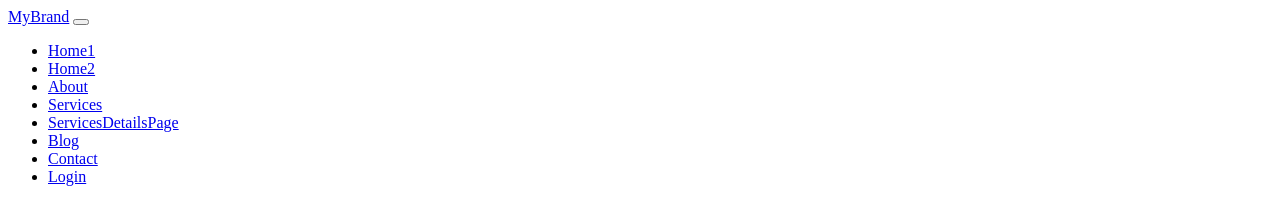
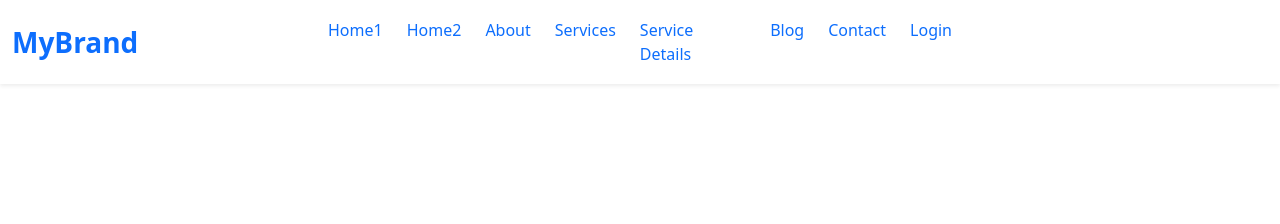
Before and after one commit to MaruthiMalapati/TestingSite, a plain HTML site: page Navbar.html in a window 1280 px wide. Drawn offline with nearby package versions, Linux system fonts and the light colour scheme.

Commit message:
nav changes

```diff
--- a/Navbar.html
+++ b/Navbar.html
@@ -1,34 +1,78 @@
-
 <!DOCTYPE html>
 <html lang="en">
 <head>
   <meta charset="UTF-8">
-    <meta name="viewport" content="width=\, initial-scale=1.0">
-    <title>Document</title>
+  <meta name="viewport" content="width=device-width, initial-scale=1.0">
+  <title>Responsive Navbar</title>
+
+  <!-- Bootstrap CSS -->
+  <link
+    href="https://cdn.jsdelivr.net/npm/bootstrap@5.3.0/dist/css/bootstrap.min.css"
+    rel="stylesheet"
+  />
+  <style>
+    /* Optional: Ensure navbar center alignment looks neat */
+    @media (min-width: 992px) {
+      .navbar-center {
+        position: absolute;
+        left: 50%;
+        transform: translateX(-50%);
+      }
+    }
+  </style>
 </head>
 <body>
-     <nav class="navbar navbar-expand-lg bg-white dark:bg-gray-800 shadow-sm sticky-top py-3 z-50">
-    <div class="container-fluid flex justify-between items-center px-4">
-      <a class="navbar-brand text-3xl font-extrabold text-indigo-600 dark:text-indigo-400" href="#">MyBrand</a>
-      <button class="navbar-toggler" type="button" data-bs-toggle="collapse" data-bs-target="#navbarNav">
+  <nav class="navbar navbar-expand-lg navbar-light bg-white shadow-sm sticky-top py-3 position-relative">
+    <div class="container-fluid">
+      <!-- Left Brand -->
+      <a class="navbar-brand fs-3 fw-bold text-primary" href="#">MyBrand</a>
+
+      <!-- Toggler -->
+      <button
+        class="navbar-toggler"
+        type="button"
+        data-bs-toggle="collapse"
+        data-bs-target="#navbarNav"
+        aria-controls="navbarNav"
+        aria-expanded="false"
+        aria-label="Toggle navigation"
+      >
         <span class="navbar-toggler-icon"></span>
       </button>
-      <div class="navbar-collapse justify-center" id="navbarNav">
-        <ul class="navbar-nav gap-3">
-          <!-- if you want to run locally you should change href path '/Homepages/Homepage1.html' like this way, jut remouve
-           TestingSite domain name that is Github repo domain ok -->
-          <li class="nav-item"><a class="nav-link text-indigo-700 dark:text-indigo-300" href="/TestingSite/Homepages/Homepage1.html">Home1</a></li>
-          <li class="nav-item"><a class="nav-link text-indigo-700 dark:text-indigo-300" href="/TestingSite/Homepages/Homepage2.html">Home2</a></li>
-          <li class="nav-item"><a class="nav-link text-indigo-700 dark:text-indigo-300" href="/TestingSite/AboutUs/AboutUspage.html">About</a></li>
-          <li class="nav-item"><a class="nav-link text-indigo-700 dark:text-indigo-300" href="/TestingSite/Services/Services.html">Services</a></li>
-          <li class="nav-item"><a class="nav-link text-indigo-700 dark:text-indigo-300" href="/TestingSite/Services/Servicedetailspage.html">ServicesDetailsPage</a></li>
-          <li class="nav-item"><a class="nav-link text-indigo-700 dark:text-indigo-300" href="/TestingSite/Blog/Blogpage.html">Blog</a></li>
-          <li class="nav-item"><a class="nav-link text-indigo-700 dark:text-indigo-300" href="/TestingSite/Contact/ContactUspage.html">Contact</a></li>
-          <li class="nav-item"><a class="nav-link text-indigo-700 dark:text-indigo-300" href="/TestingSite/Login.html">Login</a></li>
 
+      <!-- Centered Nav List -->
+      <div class="collapse navbar-collapse justify-content-center" id="navbarNav">
+        <ul class="navbar-nav gap-2 navbar-center">
+          <li class="nav-item">
+            <a class="nav-link text-primary" href="/TestingSite/Homepages/Homepage1.html">Home1</a>
+          </li>
+          <li class="nav-item">
+            <a class="nav-link text-primary" href="/TestingSite/Homepages/Homepage2.html">Home2</a>
+          </li>
+          <li class="nav-item">
+            <a class="nav-link text-primary" href="/TestingSite/AboutUs/AboutUspage.html">About</a>
+          </li>
+          <li class="nav-item">
+            <a class="nav-link text-primary" href="/TestingSite/Services/Services.html">Services</a>
+          </li>
+          <li class="nav-item">
+            <a class="nav-link text-primary" href="/TestingSite/Services/Servicedetailspage.html">Service Details</a>
+          </li>
+          <li class="nav-item">
+            <a class="nav-link text-primary" href="/TestingSite/Blog/Blogpage.html">Blog</a>
+          </li>
+          <li class="nav-item">
+            <a class="nav-link text-primary" href="/TestingSite/Contact/ContactUspage.html">Contact</a>
+          </li>
+          <li class="nav-item">
+            <a class="nav-link text-primary" href="/TestingSite/Login.html">Login</a>
+          </li>
         </ul>
       </div>
     </div>
   </nav>
+
+  <!-- Bootstrap JS -->
+  <script src="https://cdn.jsdelivr.net/npm/bootstrap@5.3.0/dist/js/bootstrap.bundle.min.js"></script>
 </body>
 </html>
```
Lines whose indentation alone changed are shown as unchanged.
